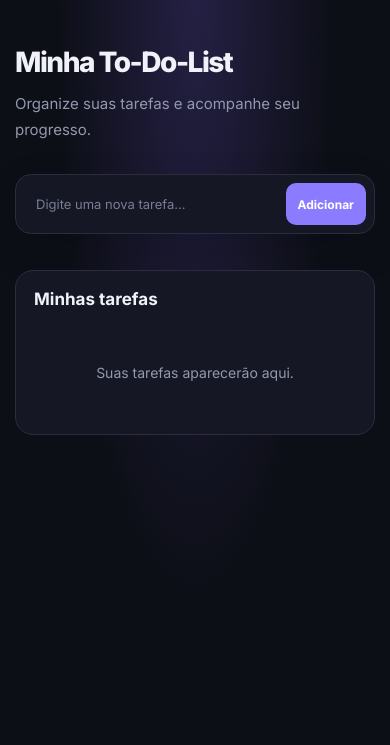
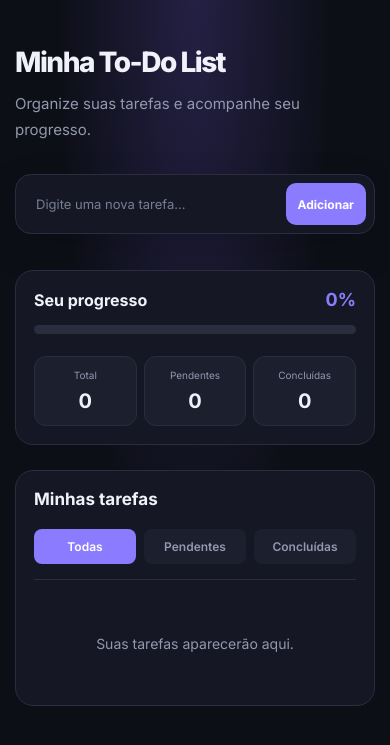
Before and after one commit to matheusferb/to-do-list-python, a Flask app: page / in a window 390 px wide. Shown: the top 745 px of the page. Run offline with Flask 3, Linux system fonts and the light colour scheme; data that the repository does not hold is empty.

Commit message:
feat: adiciona filtros, progresso e edição de tarefas

```diff
--- a/app.py
+++ b/app.py
@@ -77,33 +77,50 @@ def adicionar_tarefa():
     }), 201
 
 
-# Concluir ou reabrir uma tarefa
+
+# Concluir, reabrir ou editar uma tarefa
 @app.route("/api/tarefas/<int:tarefa_id>", methods=["PATCH"])
 def atualizar_tarefa(tarefa_id):
     dados = request.get_json(silent=True) or {}
 
-    if not isinstance(dados.get("concluida"), bool):
-        return jsonify({"erro": "Estado inválido."}), 400
+    with conectar_banco() as conexao:
 
-    with conectar_banco() as conexao:
-        cursor = conexao.execute(
-            "UPDATE tarefas SET concluida = ? WHERE id = ?",
-            (int(dados["concluida"]), tarefa_id)
-        )
-
-        if cursor.rowcount == 0:
-            return jsonify({"erro": "Tarefa não encontrada."}), 404
-
+        # Verificar se a tarefa existe
         linha = conexao.execute(
             "SELECT * FROM tarefas WHERE id = ?",
             (tarefa_id,)
         ).fetchone()
 
+        if linha is None:
+            return jsonify({"erro": "Tarefa não encontrada."}), 404
+
+        texto = dados.get("texto", linha["texto"])
+        concluida = dados.get("concluida", bool(linha["concluida"]))
+
+        # Validar o texto
+        if not isinstance(texto, str) or not texto.strip():
+            return jsonify({"erro": "Digite um texto válido."}), 400
+
+        # Validar o estado de conclusão
+        if not isinstance(concluida, bool):
+            return jsonify({"erro": "Estado inválido."}), 400
+
+        # Atualizar no banco de dados
+        conexao.execute(
+            """
+            UPDATE tarefas
+            SET texto = ?, concluida = ?
+            WHERE id = ?
+            """,
+            (texto.strip(), int(concluida), tarefa_id)
+        )
+
     return jsonify({
-        "id": linha["id"],
-        "texto": linha["texto"],
-        "concluida": bool(linha["concluida"])
+        "id": tarefa_id,
+        "texto": texto.strip(),
+        "concluida": concluida
     })
+
 
 
 # Excluir uma tarefa
--- a/static/script.js
+++ b/static/script.js
@@ -4,47 +4,132 @@ const campoTarefa = document.getElementById("campo-tarefa");
 const botaoAdicionar = document.getElementById("botao-adicionar");
 const listaTarefas = document.getElementById("lista-tarefas");
 
-// Buscar as tarefas que estão no Python
+// Elementos do progresso
+const contadorTotal = document.getElementById("contador-total");
+const contadorPendentes = document.getElementById("contador-pendentes");
+const contadorConcluidas = document.getElementById("contador-concluidas");
+const textoProgresso = document.getElementById("texto-progresso");
+const progressoPreenchido = document.getElementById("progresso-preenchido");
+
+// Filtro selecionado
+let filtroAtual = "todas";
+
+// Lista de tarefas carregadas do Python
+let tarefas = [];
+
+
+// Buscar tarefas no Python
 async function carregarTarefas() {
     try {
         const resposta = await fetch("/api/tarefas");
-        const tarefas = await resposta.json();
 
-        listaTarefas.innerHTML = "";
-
-        if (tarefas.length === 0) {
-            mostrarListaVazia();
-            return;
+        if (!resposta.ok) {
+            throw new Error("Erro ao buscar tarefas.");
         }
 
-        tarefas.forEach(criarElementoTarefa);
+        tarefas = await resposta.json();
+
+        atualizarTela();
+
     } catch (erro) {
         console.error("Erro ao carregar tarefas:", erro);
         alert("Não foi possível carregar as tarefas.");
     }
 }
 
+
+// Atualizar a tela inteira
+function atualizarTela() {
+    atualizarContadores();
+    mostrarTarefas();
+}
+
+
+// Atualizar os números e a barra de progresso
+function atualizarContadores() {
+    const total = tarefas.length;
+
+    const concluidas = tarefas.filter(
+        tarefa => tarefa.concluida
+    ).length;
+
+    const pendentes = total - concluidas;
+
+    const porcentagem = total === 0
+        ? 0
+        : Math.round((concluidas / total) * 100);
+
+    contadorTotal.textContent = total;
+    contadorPendentes.textContent = pendentes;
+    contadorConcluidas.textContent = concluidas;
+
+    textoProgresso.textContent = porcentagem + "%";
+
+    progressoPreenchido.style.width = porcentagem + "%";
+}
+
+
+// Mostrar as tarefas de acordo com o filtro
+function mostrarTarefas() {
+    listaTarefas.innerHTML = "";
+
+    let tarefasFiltradas = tarefas;
+
+    if (filtroAtual === "pendentes") {
+        tarefasFiltradas = tarefas.filter(
+            tarefa => !tarefa.concluida
+        );
+    }
+
+    if (filtroAtual === "concluidas") {
+        tarefasFiltradas = tarefas.filter(
+            tarefa => tarefa.concluida
+        );
+    }
+
+    if (tarefasFiltradas.length === 0) {
+        mostrarListaVazia();
+        return;
+    }
+
+    tarefasFiltradas.forEach(criarElementoTarefa);
+}
+
+
 // Criar o elemento visual de cada tarefa
 function criarElementoTarefa(tarefa) {
     const item = document.createElement("li");
+
     item.dataset.id = tarefa.id;
 
     if (tarefa.concluida) {
         item.classList.add("concluida");
     }
 
+    // Checkbox
     const checkbox = document.createElement("input");
+
     checkbox.type = "checkbox";
     checkbox.checked = tarefa.concluida;
 
+    // Texto
     const texto = document.createElement("span");
+
     texto.textContent = tarefa.texto;
 
     const botaoExcluir = document.createElement("button");
+
     botaoExcluir.textContent = "Excluir";
     botaoExcluir.classList.add("botao-excluir");
 
-    // Atualizar o estado da tarefa no Python
+    // Botão editar
+    const botaoEditar = document.createElement("button");
+
+    botaoEditar.textContent = "Editar";
+    botaoEditar.classList.add("botao-editar");
+
+
+    // Concluir ou reabrir tarefa
     checkbox.addEventListener("change", async function () {
         try {
             const resposta = await fetch(
@@ -64,15 +149,29 @@ function criarElementoTarefa(tarefa) {
                 throw new Error("Não foi possível atualizar a tarefa.");
             }
 
-            item.classList.toggle("concluida", checkbox.checked);
+            // Atualizar a tarefa na lista
+            const tarefaAtualizada = await resposta.json();
+
+            tarefas = tarefas.map(function (item) {
+                if (item.id === tarefaAtualizada.id) {
+                    return tarefaAtualizada;
+                }
+
+                return item;
+            });
+
+            atualizarTela();
+
         } catch (erro) {
-            checkbox.checked = !checkbox.checked;
             alert("Erro ao concluir a tarefa.");
             console.error(erro);
+
+            carregarTarefas();
         }
     });
 
-    // Excluir a tarefa no Python
+
+    // Excluir tarefa
     botaoExcluir.addEventListener("click", async function () {
         try {
             const resposta = await fetch(
@@ -84,25 +183,80 @@ function criarElementoTarefa(tarefa) {
                 throw new Error("Não foi possível excluir a tarefa.");
             }
 
-            item.remove();
+            tarefas = tarefas.filter(
+                item => item.id !== tarefa.id
+            );
 
-            if (listaTarefas.children.length === 0) {
-                mostrarListaVazia();
-            }
+            atualizarTela();
+
         } catch (erro) {
             alert("Erro ao excluir a tarefa.");
             console.error(erro);
         }
     });
 
+
+// Editar o texto da tarefa
+botaoEditar.addEventListener("click", async function () {
+
+    const novoTexto = prompt(
+        "Digite o novo texto da tarefa:",
+        tarefa.texto
+    );
+
+    if (novoTexto === null || novoTexto.trim() === "") {
+        return;
+    }
+
+    try {
+        const resposta = await fetch(
+            `/api/tarefas/${tarefa.id}`,
+            {
+                method: "PATCH",
+                headers: {
+                    "Content-Type": "application/json"
+                },
+                body: JSON.stringify({
+                    texto: novoTexto.trim()
+                })
+            }
+        );
+
+        const dados = await resposta.json();
+
+        if (!resposta.ok) {
+            throw new Error(dados.erro || "Erro ao editar tarefa.");
+        }
+
+        tarefas = tarefas.map(function (item) {
+            if (item.id === dados.id) {
+                return dados;
+            }
+
+            return item;
+        });
+
+        atualizarTela();
+
+    } catch (erro) {
+        alert("Não foi possível editar a tarefa.");
+        console.error(erro);
+    }
+});
+
+
+
+    // Adicionar elementos ao item
     item.appendChild(checkbox);
     item.appendChild(texto);
+    item.appendChild(botaoEditar);
     item.appendChild(botaoExcluir);
 
     listaTarefas.appendChild(item);
 }
 
-// Enviar uma nova tarefa para o Python
+
+// Adicionar uma nova tarefa
 async function adicionarTarefa() {
     const texto = campoTarefa.value.trim();
 
@@ -126,32 +280,58 @@ async function adicionarTarefa() {
             throw new Error(dados.erro || "Erro ao adicionar tarefa.");
         }
 
-        const mensagem = listaTarefas.querySelector(".tarefa-vazia");
-
-        if (mensagem) {
-            mensagem.remove();
-        }
-
-        criarElementoTarefa(dados);
+        tarefas.push(dados);
 
         campoTarefa.value = "";
         campoTarefa.focus();
+
+        atualizarTela();
+
     } catch (erro) {
         alert("Não foi possível adicionar a tarefa.");
         console.error(erro);
     }
 }
 
-// Mostrar uma mensagem quando não houver tarefas
+
+// Mostrar mensagem quando não houver tarefas no filtro
 function mostrarListaVazia() {
     const mensagem = document.createElement("li");
+
     mensagem.classList.add("tarefa-vazia");
-    mensagem.textContent = "Suas tarefas aparecerão aqui.";
+
+    if (tarefas.length === 0) {
+        mensagem.textContent = "Suas tarefas aparecerão aqui.";
+    } else {
+        mensagem.textContent = "Nenhuma tarefa encontrada neste filtro.";
+    }
 
     listaTarefas.appendChild(mensagem);
 }
 
-// Conectar os eventos
+
+// Controlar os filtros
+const botoesFiltro = document.querySelectorAll(".filtro");
+
+botoesFiltro.forEach(function (botao) {
+    botao.addEventListener("click", function () {
+
+        filtroAtual = botao.dataset.filtro;
+
+        // Remover destaque dos outros botões
+        botoesFiltro.forEach(function (item) {
+            item.classList.remove("ativo");
+        });
+
+        // Destacar o filtro selecionado
+        botao.classList.add("ativo");
+
+        atualizarTela();
+    });
+});
+
+
+// Eventos dos botões
 botaoAdicionar.addEventListener("click", adicionarTarefa);
 
 campoTarefa.addEventListener("keydown", function (evento) {
@@ -160,5 +340,6 @@ campoTarefa.addEventListener("keydown", function (evento) {
     }
 });
 
+
 // Carregar tarefas ao abrir o site
 carregarTarefas();
--- a/static/style.css
+++ b/static/style.css
@@ -217,4 +217,145 @@ body {
     #lista-tarefas li {
         flex-wrap: wrap;
     }
+
+/* ===== Painel de progresso ===== */
+
+.painel-progresso {
+    background: var(--cartao);
+    border: 1px solid var(--borda);
+    border-radius: 18px;
+    padding: 24px;
+    margin-bottom: 25px;
 }
+
+.progresso-cabecalho {
+    display: flex;
+    justify-content: space-between;
+    align-items: center;
+    margin-bottom: 15px;
+}
+
+.progresso-cabecalho h2 {
+    font-size: 16px;
+}
+
+#texto-progresso {
+    color: var(--roxo);
+    font-weight: 700;
+    font-size: 18px;
+}
+
+/* Barra de progresso */
+
+.barra-progresso {
+    width: 100%;
+    height: 9px;
+    background: var(--borda);
+    border-radius: 20px;
+    overflow: hidden;
+    margin-bottom: 22px;
+}
+
+#progresso-preenchido {
+    width: 0%;
+    height: 100%;
+    background: linear-gradient(90deg, #7565f5, #a99cff);
+    border-radius: 20px;
+    transition: width 0.4s ease;
+}
+
+/* Contadores */
+
+.contadores {
+    display: grid;
+    grid-template-columns: repeat(3, 1fr);
+    gap: 12px;
+}
+
+.contador {
+    background: var(--cartao-hover);
+    border: 1px solid var(--borda);
+    border-radius: 12px;
+    padding: 15px;
+    text-align: center;
+}
+
+.contador span {
+    display: block;
+    color: var(--texto-secundario);
+    font-size: 12px;
+    margin-bottom: 8px;
+}
+
+.contador strong {
+    font-size: 23px;
+    color: var(--texto);
+}
+
+/* ===== Filtros ===== */
+
+.filtros {
+    display: flex;
+    gap: 8px;
+    margin-bottom: 20px;
+    padding-bottom: 15px;
+    border-bottom: 1px solid var(--borda);
+}
+
+.filtro {
+    padding: 9px 14px;
+    border: 1px solid transparent;
+    border-radius: 8px;
+    background: var(--cartao-hover);
+    color: var(--texto-secundario);
+    font-family: inherit;
+    font-size: 12px;
+    font-weight: 600;
+    cursor: pointer;
+    transition: 0.2s;
+}
+
+.filtro:hover {
+    color: var(--texto);
+    border-color: var(--borda);
+}
+
+.filtro.ativo {
+    background: var(--roxo);
+    color: white;
+}
+
+/* ===== Responsividade ===== */
+
+@media (max-width: 480px) {
+    .painel-progresso {
+        padding: 18px;
+    }
+
+    .contadores {
+        gap: 7px;
+    }
+
+    .contador {
+        padding: 12px 5px;
+    }
+
+    .contador span {
+        font-size: 10px;
+    }
+
+    .contador strong {
+        font-size: 20px;
+    }
+
+    .filtros {
+        flex-wrap: wrap;
+    }
+
+    .filtro {
+        flex: 1;
+        padding: 9px 7px;
+    }
+}
+
+}
--- a/templates/index.html
+++ b/templates/index.html
@@ -1,3 +1,4 @@
+
 <!DOCTYPE html>
 <html lang="pt-BR">
 <head>
@@ -7,27 +8,77 @@
     <title>Minha To-Do List</title>
 
     <link rel="stylesheet" href="{{ url_for('static', filename='style.css') }}">
-
 </head>
 <body>
-    <main class ="container">
+
+    <main class="container">
+
         <header class="cabecalho">
-            <h1>Minha To-Do-List</h1>
+            <h1>Minha To-Do List</h1>
             <p>Organize suas tarefas e acompanhe seu progresso.</p>
         </header>
 
+        <!-- Campo para adicionar tarefas -->
         <section class="adicionar tarefa">
             <input
                 type="text"
                 id="campo-tarefa"
-            placeholder = "Digite uma nova tarefa..."
+                placeholder="Digite uma nova tarefa..."
             >
 
             <button id="botao-adicionar">Adicionar</button>
         </section>
 
+        <!-- Resumo do progresso -->
+        <section class="painel-progresso">
+
+            <div class="progresso-cabecalho">
+                <h2>Seu progresso</h2>
+                <span id="texto-progresso">0%</span>
+            </div>
+
+            <div class="barra-progresso">
+                <div id="progresso-preenchido"></div>
+            </div>
+
+            <div class="contadores">
+                <div class="contador">
+                    <span>Total</span>
+                    <strong id="contador-total">0</strong>
+                </div>
+
+                <div class="contador">
+                    <span>Pendentes</span>
+                    <strong id="contador-pendentes">0</strong>
+                </div>
+
+                <div class="contador">
+                    <span>Concluídas</span>
+                    <strong id="contador-concluidas">0</strong>
+                </div>
+            </div>
+
+        </section>
+
+        <!-- Lista de tarefas -->
         <section class="lista-tarefas">
+
             <h2>Minhas tarefas</h2>
+
+            <!-- Filtros -->
+            <div class="filtros">
+                <button class="filtro ativo" data-filtro="todas">
+                    Todas
+                </button>
+
+                <button class="filtro" data-filtro="pendentes">
+                    Pendentes
+                </button>
+
+                <button class="filtro" data-filtro="concluidas">
+                    Concluídas
+                </button>
+            </div>
 
             <ul id="lista-tarefas">
                 <li class="tarefa-vazia">
@@ -37,7 +88,6 @@
 
         </section>
 
-
     </main>
 
     <script src="{{ url_for('static', filename='script.js') }}"></script>
```
Lines whose indentation alone changed are shown as unchanged.
